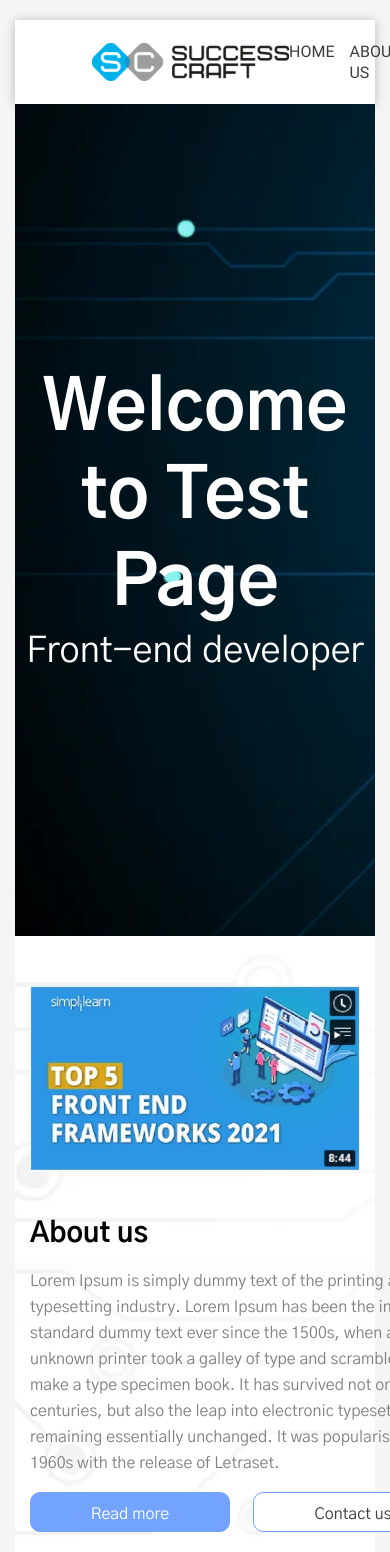
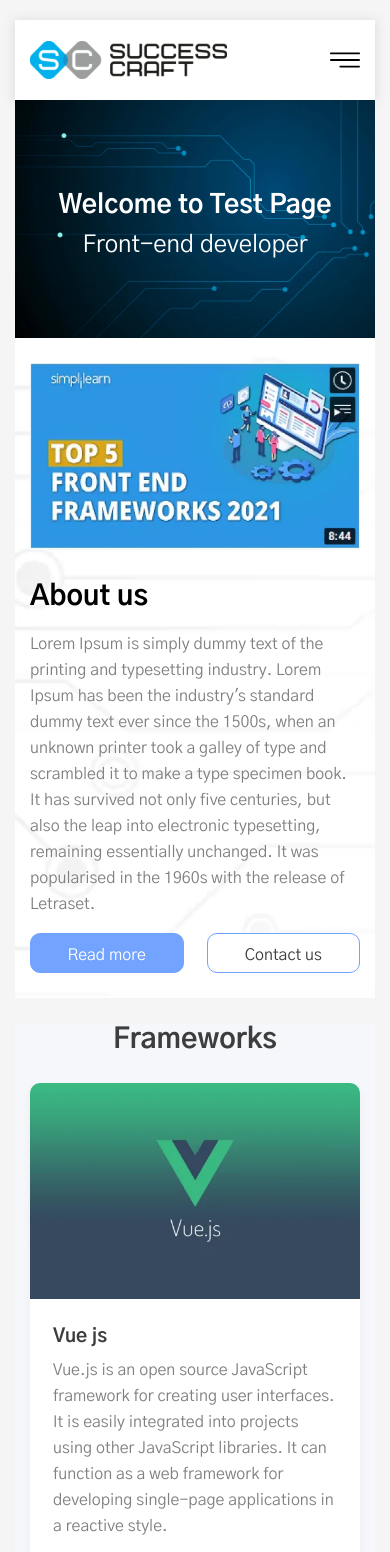
Before and after one commit to serg473/landing-page-vue, a Vue app: page / in a window 390 px wide. Shown: the top 1552 px of the page. Built offline with nearby package versions, Linux system fonts and the light colour scheme.

Commit message:
style: adaptive for all device

```diff
--- a/src/assets/_index.scss
+++ b/src/assets/_index.scss
@@ -6,7 +6,8 @@
 html {
 	scroll-behavior: smooth;
 }
-html,body{
+html,
+body {
 	overflow-x: hidden;
 }
 body {
@@ -14,7 +15,7 @@
 	font-weight: 400;
 	font-size: 16px;
 	background: #f5f5f5;
-	padding: 20px 0;
+	padding-top: 20px;
 }
 
 .container {
@@ -24,12 +25,20 @@
 	@media screen and (max-width: 1400px) {
 		max-width: 1199px;
 	}
-	@media screen and (max-width: 1040px) {
+	@media screen and (max-width: 1200px) {
 		max-width: 960px;
+	}
+	@media screen and (max-width: 970px) {
+		max-width: 640px;
+	}
+	@media screen and (max-width: 640px) {
+		max-width: 100%;
+		width: 100%;
 	}
 }
 .container-content {
 	max-width: 1195px;
 	margin: 0 auto;
 	padding: 0 15px;
+
 }
--- a/src/components/ApplicationsList.vue
+++ b/src/components/ApplicationsList.vue
@@ -26,7 +26,19 @@
 	flex-wrap: wrap;
 	gap: 45px 85px;
 	@media screen and (max-width: 1400px) {
-		gap: 45px 70px;
+		gap: 45px 77px;
+	}
+	@media screen and (max-width: 1200px) {
+		gap: 25px 77px;
+	}
+	@media screen and (max-width: 640px) {
+		justify-content: space-between;
+		gap: 25px 0;
+	}
+	img {
+		@media screen and (max-width: 1200px) {
+			width: 100%;
+		}
 	}
 }
 </style>
--- a/src/components/ApplicationsListItem.vue
+++ b/src/components/ApplicationsListItem.vue
@@ -20,6 +20,13 @@
 	position: relative;
 	border-radius: 2px;
 	box-shadow: 0 5px 10px 0 rgba(0, 0, 0, 0.05);
+	@media screen and (max-width: 1200px) {
+		width: 248px;
+	}
+	@media screen and (max-width:640px) {
+		width: 100%;
+    height: auto;
+	}
 	&__title {
 		color: #fff;
 		background-color: #3d3d3d;
--- a/src/components/BaseInput.vue
+++ b/src/components/BaseInput.vue
@@ -41,6 +41,9 @@
 	flex-direction: column;
 	width: 278px;
 	gap: 6px;
+	@media screen and (max-width: 970px) {
+		width: 100%;
+	}
 	label {
 		color: #3d3d3d;
 		line-height: 24px;
--- a/src/components/FormFeedback.vue
+++ b/src/components/FormFeedback.vue
@@ -1,11 +1,11 @@
 <script setup>
+import { useVuelidate } from '@vuelidate/core'
+import { email, minLength, required } from '@vuelidate/validators'
+import { reactive } from 'vue'
+import { toast } from 'vue3-toastify'
+import 'vue3-toastify/dist/index.css'
 import Button from '../components/Button.vue'
 import BaseInput from './BaseInput.vue'
-import { useVuelidate } from '@vuelidate/core'
-import { required, email, minLength } from '@vuelidate/validators'
-import { reactive, ref } from 'vue'
-import { toast } from 'vue3-toastify'
-import 'vue3-toastify/dist/index.css'
 
 const validations = {
 	firstName: { required, minLength: minLength(3) },
@@ -131,6 +131,13 @@
 .feedback {
 	padding: 0 139px;
 	margin-top: 44px;
+	@media screen and (max-width: 970px) {
+		padding: 0 55px;
+	}
+	@media screen and (max-width: 640px) {
+		padding: 0 15px;
+		margin-top: 25px;
+	}
 	&__form {
 		width: 1155px;
 		display: flex;
@@ -141,9 +148,36 @@
 			width: auto;
 			justify-content: flex-start;
 		}
+		@media screen and (max-width: 1200px) {
+			width: auto;
+			justify-content: flex-start;
+			gap: 15px 95.95px;
+		}
+		@media screen and (max-width: 970px) {
+			gap: 25px 95.95px;
+		}
 	}
 	&__submit {
 		margin-top: 26px;
+		@media screen and (max-width: 1200px) {
+			width: 100%;
+		}
+	}
+	.feedback__submit {
+		@media screen and (max-width: 1400px) {
+			margin-top: 30px;
+		}
+		@media screen and (max-width: 640px) {
+			margin-top: 0;
+		}
+		button {
+			@media screen and (max-width: 1400px) {
+				width: 280px;
+			}
+			@media screen and (max-width: 970px) {
+				width: 100%;
+			}
+		}
 	}
 }
 </style>
--- a/src/components/Frameworks/FrameworksList.vue
+++ b/src/components/Frameworks/FrameworksList.vue
@@ -32,12 +32,22 @@
 		&:nth-child(2n) {
 			.framework-item__picture {
 				order: 1;
+				@media screen and (max-width: 970px) {
+					order: 0;
+				}
 				img {
 					border-radius: 0 10px 10px 0;
+					@media screen and (max-width: 970px) {
+						border-radius: 10px 10px 0 0;
+						width: 100%;
+					}
 				}
 			}
 			.framework-item__content {
 				padding-left: 11px;
+				@media screen and (max-width: 970px) {
+					padding-left: 23px;
+				}
 			}
 		}
 	}
@@ -45,6 +55,10 @@
 		border-radius: 10px 0 0 10px;
 		width: 535px;
 		height: 100%;
+		@media screen and (max-width: 970px) {
+			width: 100%;
+			border-radius: 10px 10px 0 0;
+		}
 	}
 }
 </style>
--- a/src/components/Frameworks/FrameworksListItem.vue
+++ b/src/components/Frameworks/FrameworksListItem.vue
@@ -33,15 +33,21 @@
 	border-radius: 10px;
 	box-shadow: 0 5px 10px 0 rgba(0, 0, 0, 0.05);
 	background: #fff;
-	@media screen and (max-width: 1040px) {
+	@media screen and (max-width: 1200px) {
 		gap: 40px;
+	}
+	@media screen and (max-width: 970px) {
+		gap: 23px;
+	}
+	@media screen and (max-width: 970px) {
+		flex-direction: column;
 	}
 	&__description {
 		color: #808080;
 		margin-top: 10px;
 		height: 100%;
 		line-height: 26px;
-		@media screen and (max-width: 1040px) {
+		@media screen and (max-width: 1200px) {
 			height: auto;
 			margin-bottom: 15px;
 		}
@@ -49,13 +55,16 @@
 	&__content {
 		padding: 27px 0 23px 0;
 		position: relative;
+		@media screen and (max-width: 970px) {
+			padding: 0 23px 23px 23px;
+		}
 	}
 	&__group-btn {
 		position: absolute;
 		bottom: 23px;
 		display: flex;
 		gap: 25px;
-		@media screen and (max-width: 1040px) {
+		@media screen and (max-width: 1200px) {
 			flex-direction: column;
 			position: static;
 			width: 100%;
@@ -64,12 +73,19 @@
 				width: 100%;
 			}
 		}
+		@media screen and (max-width: 640px) {
+			padding-right: 0;
+		}
 	}
 	&__title {
 		font-weight: 700;
 		font-size: 24px;
 		color: #3d3d3d;
 		line-height: 30px;
+		@media screen and (max-width: 970px) {
+			font-size: 19px;
+			line-height: 20px;
+		}
 	}
 }
 </style>
--- a/src/components/Frameworks/FrameworksNewsList.vue
+++ b/src/components/Frameworks/FrameworksNewsList.vue
@@ -36,6 +36,10 @@
 	img {
 		width: 345px;
 		height: 100%;
+		@media screen and (max-width: 640px) {
+			width: 100%;
+			height: 236px;
+		}
 	}
 }
 </style>
--- a/src/components/Frameworks/FrameworksNewsListItem.vue
+++ b/src/components/Frameworks/FrameworksNewsListItem.vue
@@ -31,16 +31,23 @@
 	gap: 20px;
 	border-radius: 10px;
 	background: #fff;
+	@media screen and (max-width: 640px) {
+		flex-direction: column;
+	}
 	&__description {
 		color: #808080;
 		margin-top: 10px;
 		padding-right: 20px;
 		line-height: 26px;
+		@media screen and (max-width: 970px) {
+			font-size: 14px;
+			line-height: 23px;
+		}
 	}
 	&__content {
 		padding: 26px 0 26px 0;
 		position: relative;
-		@media screen and (max-width: 1040px) {
+		@media screen and (max-width: 1400px) {
 			padding: 0;
 		}
 	}
@@ -49,9 +56,18 @@
 		bottom: 23px;
 		display: flex;
 		gap: 25px;
-		@media screen and (max-width: 1040px) {
+		@media screen and (max-width: 1400px) {
 			position: static;
 			margin-top: 15px;
+		}
+		button.btn {
+			@media screen and (max-width: 970px) {
+				font-size: 14px;
+				padding: 9px 0 9px 0;
+			}
+			@media screen and (max-width: 640px) {
+				width: 100%;
+			}
 		}
 	}
 	&__title {
@@ -59,6 +75,11 @@
 		font-size: 24px;
 		color: #3d3d3d;
 		line-height: 30px;
+		@media screen and (max-width: 970px) {
+			font-size: 20px;
+			line-height: 20px;
+		}
 	}
+
 }
 </style>
--- a/src/components/Header.vue
+++ b/src/components/Header.vue
@@ -3,6 +3,9 @@
 	<header class="header">
 		<img class="header__logo" src="../assets/img/logo.svg" alt="Logo" />
 		<nav class="header__menu menu">
+			<div class="menu__mobile">
+				<img src="../assets/img/menu.svg" alt="Menu mobile" />
+			</div>
 			<ul class="menu__list">
 				<li class="menu__list-item"><a href="/">Home</a></li>
 				<li class="menu__list-item"><a href="#about">About us</a></li>
@@ -23,10 +26,16 @@
 	justify-content: space-between;
 	align-items: center;
 	font-family: 'Roboto', sans-serif;
-	box-shadow: 0 1px 10px 0 rgba(0, 0, 0, 0.25);
+	box-shadow: 0 1px 10px 0 rgba(156, 124, 124, 0.25);
 	background: #fff;
-	@media screen and (max-width: 1040px) {
+	@media screen and (max-width: 1200px) {
 		padding: 21px 77px 21px 77px;
+	}
+	@media screen and (max-width: 970px) {
+		padding: 21px 30px 21px 30px;
+	}
+	@media screen and (max-width: 640px) {
+		padding: 21px 15px 21px 15px;
 	}
 }
 
@@ -35,8 +44,22 @@
 		display: flex;
 		gap: 15px;
 		list-style: none;
+		@media screen and (max-width: 970px) {
+			display: none;
+		}
 	}
-
+	&__mobile {
+		display: none;
+		@media screen and (max-width: 970px) {
+			display: block;
+			width: 60px;
+			height: 60px;
+		}
+		@media screen and (max-width: 640px) {
+			width: 30px;
+			height: 30px;
+		}
+	}
 	&__list-item {
 		& > a {
 			text-decoration: none;
--- a/src/view/Home.vue
+++ b/src/view/Home.vue
@@ -65,17 +65,30 @@
 		text-align: center;
 		text-shadow: 0 5px 5px 0 rgba(0, 0, 0, 0.15);
 		color: #ffffff;
+		@media screen and (max-width: 970px) {
+			padding: 100px 0;
+		}
+		@media screen and (max-width: 640px) {
+			padding: 100px 0 58px;
+		}
 	}
 	&__news-frameworks {
 		margin-top: 61px;
 	}
 	&__applications {
 		margin-top: 44px;
+		@media screen and (max-width: 640px) {
+			margin-top: 25px;
+		}
 	}
 	&__contact {
 		padding: 44px 0 59px 0;
 		margin-top: 56px;
 		background-color: #ffffff;
+		@media screen and (max-width: 640px) {
+			padding: 27px 0 27px 0;
+			margin-top: 35px;
+		}
 	}
 }
 .wallpaper {
@@ -83,11 +96,23 @@
 		font-weight: 700;
 		font-size: 70px;
 		line-height: 87.5px;
+		@media screen and (max-width: 970px) {
+			font-size: 47px;
+			line-height: 69.5px;
+		}
+		@media screen and (max-width: 640px) {
+			font-size: 26px;
+			line-height: 10.5px;
+		}
 	}
 	&__subtitle {
 		font-weight: 400;
 		font-size: 36px;
 		line-height: 45px;
+		@media screen and (max-width: 640px) {
+			font-size: 24px;
+			line-height: 69.5px;
+		}
 	}
 }
 .about {
@@ -97,37 +122,50 @@
 	background-size: cover;
 	font-weight: 400;
 	margin-bottom: 44px;
-	@media screen and (max-width: 1040px) {
+	@media screen and (max-width: 1200px) {
 		padding: 50px 0;
 	}
+	@media screen and (max-width: 640px) {
+		margin-bottom: 25px;
+		padding: 25px 0;
+	}
 	&__preview {
-		@media screen and (max-width: 1040px) {
+		@media screen and (max-width: 1200px) {
 			order: 0;
 			width: 100%;
 			padding: 0;
 		}
 		img {
-			@media screen and (max-width: 1040px) {
+			@media screen and (max-width: 1200px) {
 				width: 100%;
 			}
 		}
 	}
 	&__article {
-		@media screen and (max-width: 1040px) {
+		@media screen and (max-width: 1200px) {
 			order: 1;
+		}
+		@media screen and (max-width: 640px) {
+			overflow: auto;
 		}
 	}
 	&__container {
 		display: flex;
 		gap: 40px;
-		@media screen and (max-width: 1040px) {
+		@media screen and (max-width: 1200px) {
 			flex-wrap: wrap;
+		}
+		@media screen and (max-width: 970px) {
+			gap: 25px;
 		}
 	}
 	&__title {
 		font-weight: bold;
 		font-size: 28px;
 		line-height: 35px;
+		@media screen and (max-width: 970px) {
+			line-height: 24pxw;
+		}
 	}
 	&__description {
 		margin: 16px 0;
@@ -147,6 +185,9 @@
 		text-align: center;
 		color: #3d3d3d;
 		margin-bottom: 45px;
+		@media screen and (max-width: 640px) {
+			margin-bottom: 25px;
+		}
 	}
 }
 .applications {
@@ -156,6 +197,9 @@
 		color: #3d3d3d;
 		text-align: center;
 		margin-bottom: 45px;
+		@media screen and (max-width: 640px) {
+			margin-bottom: 25px;
+		}
 	}
 }
 .contact {
```
Also changed, not shown: src/assets/img/menu.svg (added).
